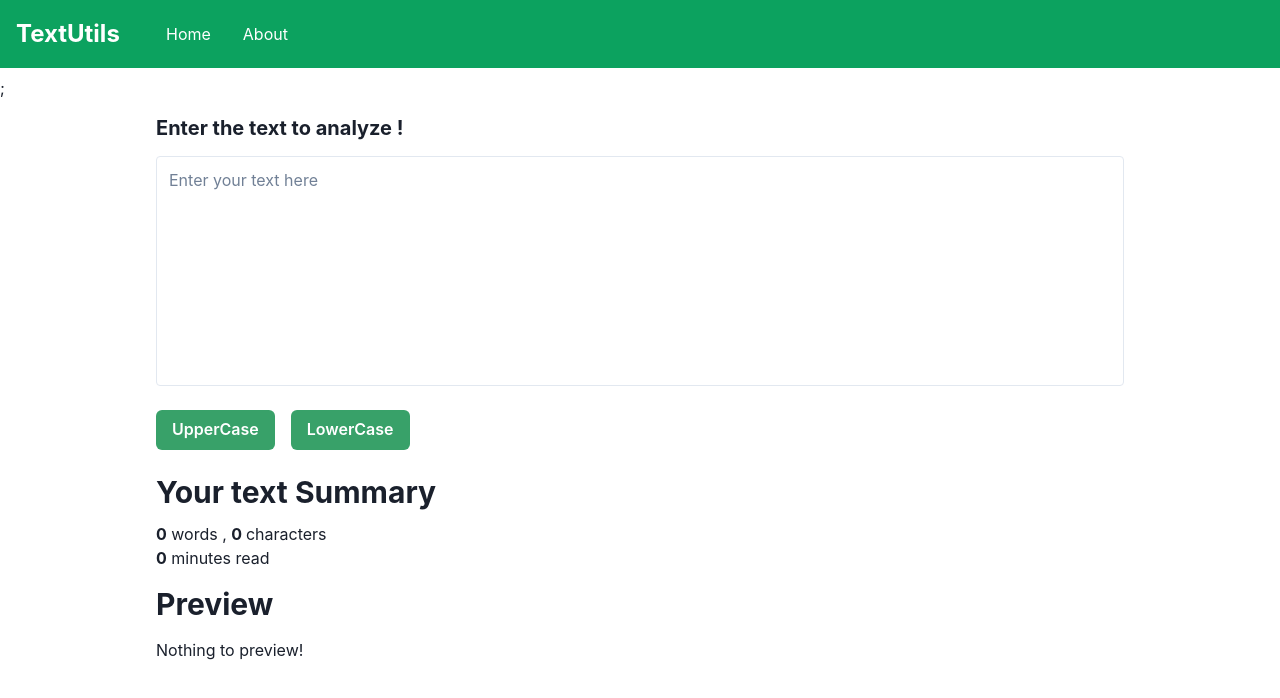
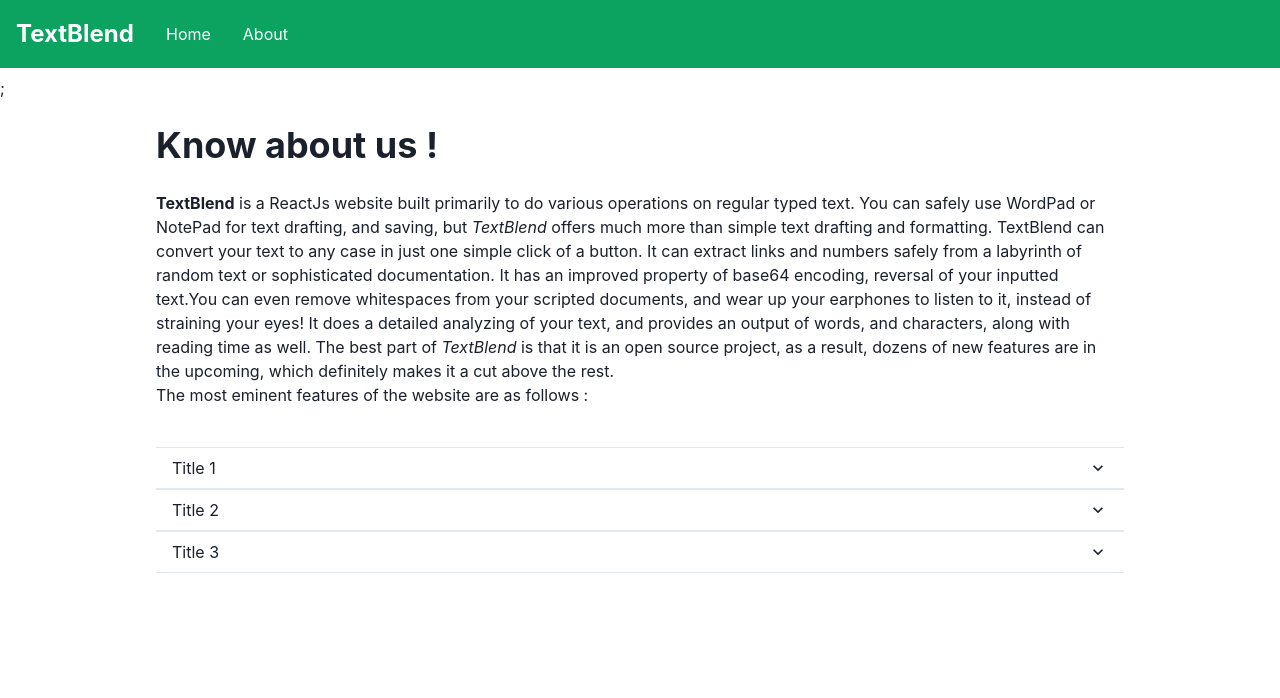
Before and after one commit to sneha-2510/TextBlend, a React (Vite) app in the folder TextUtils/: page / in a window 1280 px wide. Shown: the top 698 px of the page. Built offline with nearby package versions, Linux system fonts and the light colour scheme.

Commit message:
added accordion and about

```diff
--- a/TextUtils/src/App.jsx
+++ b/TextUtils/src/App.jsx
@@ -1,12 +1,14 @@
 import React from "react";
 import Header from "./components/Header";
 import TextForm from "./components/TextForm";
+import About from "./components/About";
 
 export default function App() {
   return(
     <>
     <Header />;
-    <TextForm/>
+    {/* <TextForm/> */}
+    <About/>
     </>
   )
 }
--- /dev/null
+++ b/TextUtils/src/components/About.jsx
@@ -0,0 +1,53 @@
+import React from 'react'
+import { Container, Heading, Box } from '@chakra-ui/react'
+import Accordian from './Accordian'
+
+
+function About() {
+
+    const accordianItems = [
+        {
+            title: "Title 1",
+            description: "this is first "
+        },
+        {
+            title: "Title 2",
+            description: "this is second"
+        },
+        {
+            title: "Title 3",
+            description: "this is third"
+        },
+    ]
+
+    return (
+        <Container maxW='1000px' >
+            <Heading py={6}> Know about us !</Heading>
+            <p >
+                <b>TextBlend</b> is a ReactJs website built primarily to do various
+                operations on regular typed text. You can safely use WordPad or NotePad
+                for text drafting, and saving, but <i>TextBlend</i> offers much more
+                than simple text drafting and formatting. TextBlend can convert your
+                text to any case in just one simple click of a button. It can extract
+                links and numbers safely from a labyrinth of random text or
+                sophisticated documentation. It has an improved property of base64
+                encoding, reversal of your inputted text.You can even remove whitespaces
+                from your scripted documents, and wear up your earphones to listen to
+                it, instead of straining your eyes! It does a detailed analyzing of your
+                text, and provides an output of words, and characters, along with
+                reading time as well. The best part of <i>TextBlend</i> is that it is an
+                open source project, as a result, dozens of new features are in the
+                upcoming, which definitely makes it a cut above the rest. <br />
+                The most eminent features of the website are as follows :
+            </p>
+
+            <Box py={10}>
+                {accordianItems.map((accordianItem) => {
+                    return <Accordian key={accordianItem.title} {...accordianItem} />
+                })}
+            </Box>
+        </Container>
+    )
+}
+
+export default About
--- /dev/null
+++ b/TextUtils/src/components/Accordian.jsx
@@ -0,0 +1,34 @@
+import React from 'react'
+import {
+    Accordion,
+    AccordionItem,
+    AccordionButton,
+    AccordionPanel,
+    AccordionIcon,
+    Box
+} from '@chakra-ui/react'
+
+function Accordian({title, description}) {
+// const {title ,description} = action;
+  return (
+    <Accordion allowToggle>
+    <AccordionItem>
+      <h2>
+        <AccordionButton _expanded={{ bg: 'primary.500', color: 'white' }}>
+          <Box as="span" flex='1' textAlign='left'>
+            {title}
+          </Box>
+          <AccordionIcon />
+        </AccordionButton>
+      </h2>
+      <AccordionPanel pb={4}>
+        {description}
+      </AccordionPanel>
+    </AccordionItem>
+
+
+  </Accordion>
+  )
+}
+
+export default Accordian
--- a/TextUtils/src/components/Logo.jsx
+++ b/TextUtils/src/components/Logo.jsx
@@ -5,7 +5,7 @@ export default function Logo(props) {
   return (
     <Box {...props}>
       <Text fontSize="2xl" fontWeight="bold">
-        TextUtils
+        TextBlend
       </Text>
     </Box>
   );
--- a/TextUtils/src/components/TextForm.jsx
+++ b/TextUtils/src/components/TextForm.jsx
@@ -8,6 +8,11 @@ function TextForm() {
         setText(e.target.value)
     }
 
+    const handleClearClick = () => {
+        // console.log("uppercase button was clicked");
+        const newText = "";
+        setText(newText);
+    }
     //to uppercase function
     const handleUpClick = () => {
         // console.log("uppercase button was clicked");
@@ -41,15 +46,22 @@ function TextForm() {
                 />
                 {/* TODO : create a button componet and then use that for optimization */}
                 <Stack spacing={4} direction='row' align='center' my={6}>
-                    <Button colorScheme='green' size='md'
+                <Button colorScheme='green'
+                        onClick={handleClearClick}>
+                        Clear-Text
+                    </Button>
+
+                    <Button colorScheme='green'
                         onClick={handleUpClick}>
                         UpperCase
                     </Button>
 
-                    <Button colorScheme='green' size='md'
+                    <Button colorScheme='green'
                         onClick={handleLowClick}>
                         LowerCase
                     </Button>
+
+
                 </Stack>
             </Container>
 
```
